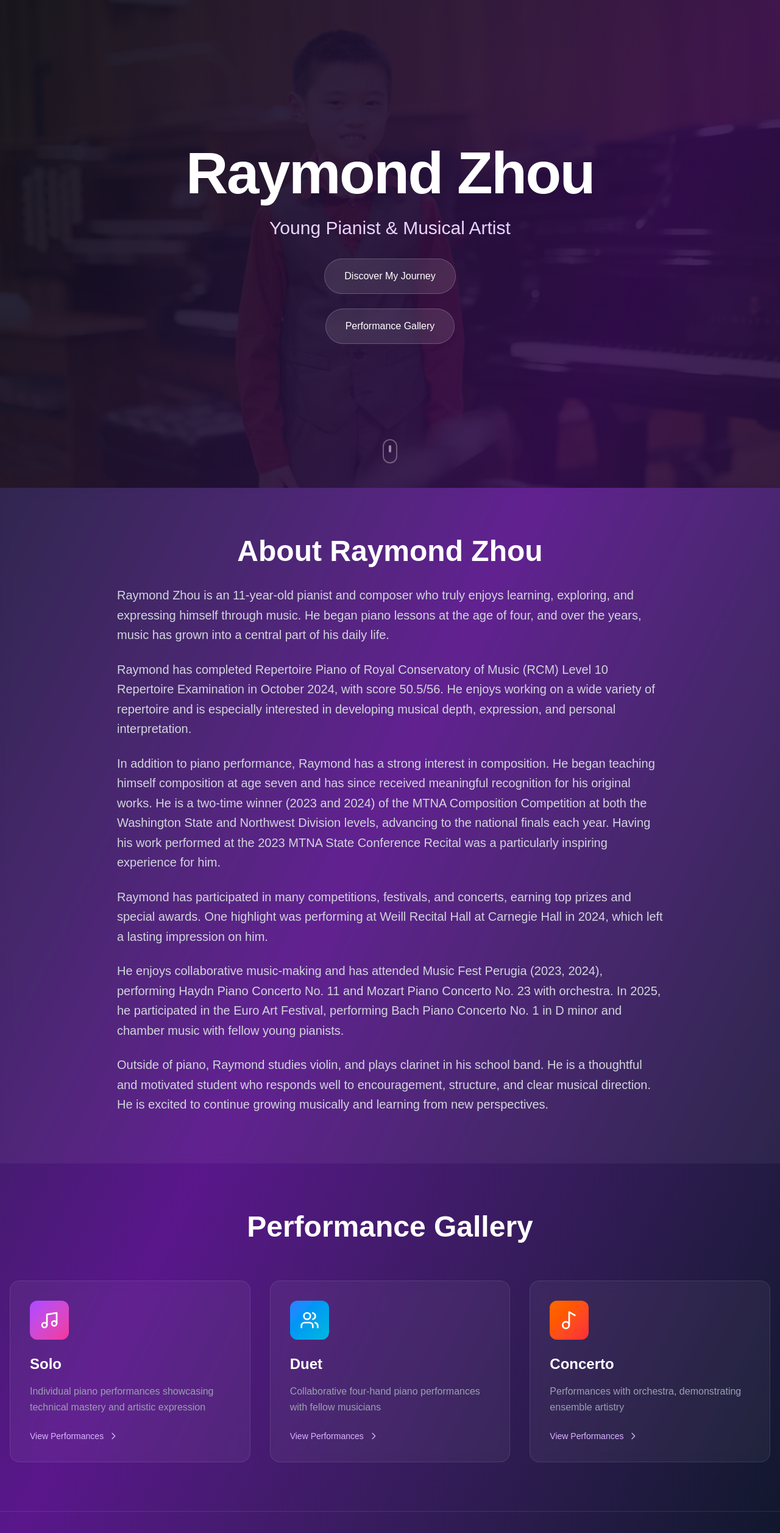
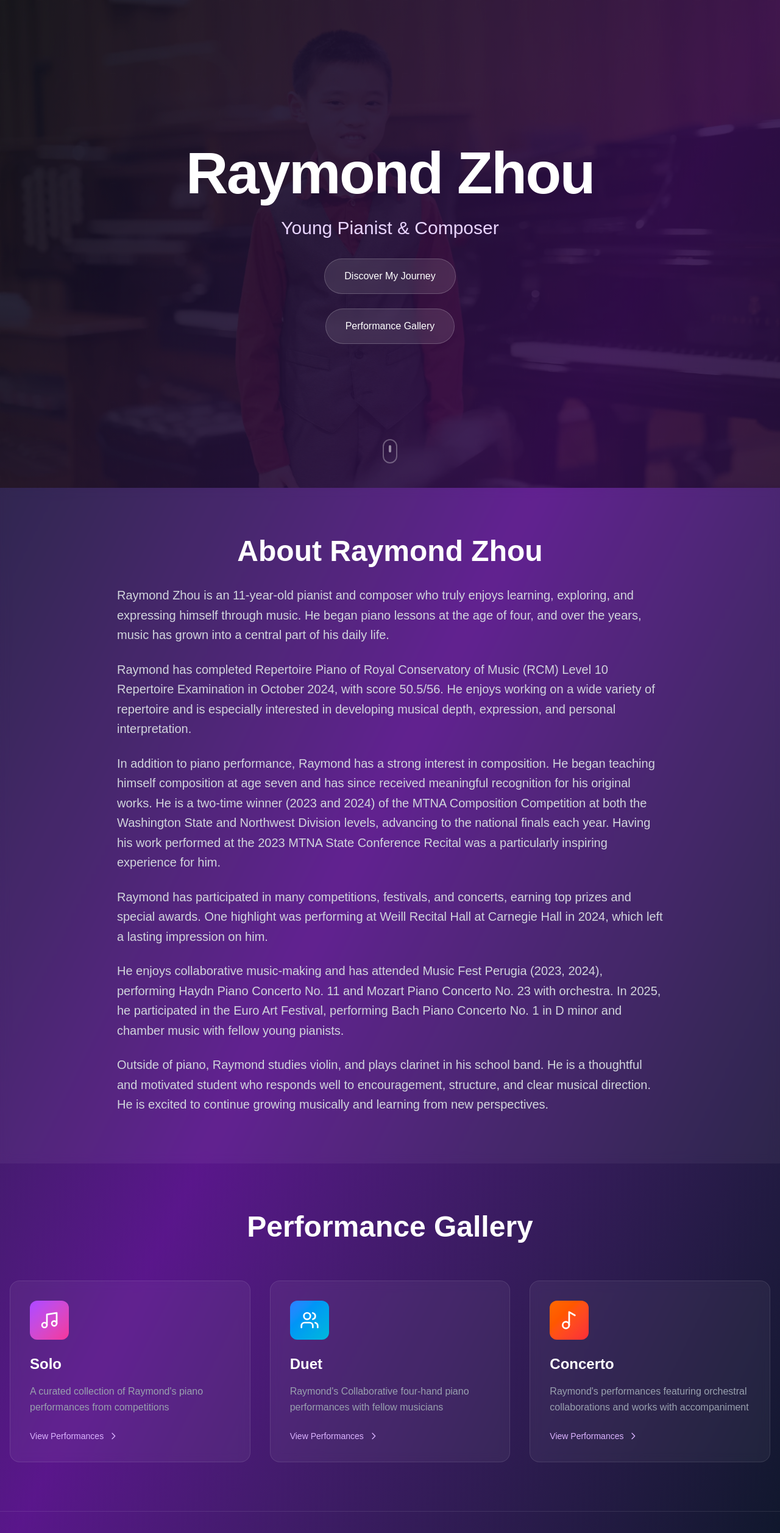
Before and after one commit to raypianoadventure/RayPianoAdventure, a Next.js app: page / in a window 1280 px wide. Shown: the top 2514 px of the page at 61% size. Built offline with nearby package versions, Linux system fonts and the light colour scheme.

Commit message:
V0.5: update title

```diff
--- a/app/page.tsx
+++ b/app/page.tsx
@@ -8,21 +8,21 @@ export default function Home() {
   const categories = [
     {
       title: 'Solo',
-      description: 'Individual piano performances showcasing technical mastery and artistic expression',
+      description: "A curated collection of Raymond's piano performances from competitions",
       icon: Music,
       href: '/videos/solo',
       gradient: 'from-purple-500 to-pink-500'
     },
     {
       title: 'Duet',
-      description: 'Collaborative four-hand piano performances with fellow musicians',
+      description: "Raymond's Collaborative four-hand piano performances with fellow musicians",
       icon: Users,
       href: '/videos/duet',
       gradient: 'from-blue-500 to-cyan-500'
     },
     {
       title: 'Concerto',
-      description: 'Performances with orchestra, demonstrating ensemble artistry',
+      description: "Raymond's performances featuring orchestral collaborations and works with accompaniment",
       icon: Music2,
       href: '/videos/concerto',
       gradient: 'from-orange-500 to-red-500'
@@ -65,7 +65,7 @@ export default function Home() {
             animate={{ opacity: 1 }}
             transition={{ delay: 0.4, duration: 0.8 }}
           >
-            Young Pianist & Musical Artist
+            Young Pianist & Composer
           </motion.p>
           <motion.div
             initial={{ opacity: 0, y: 20 }}
```
